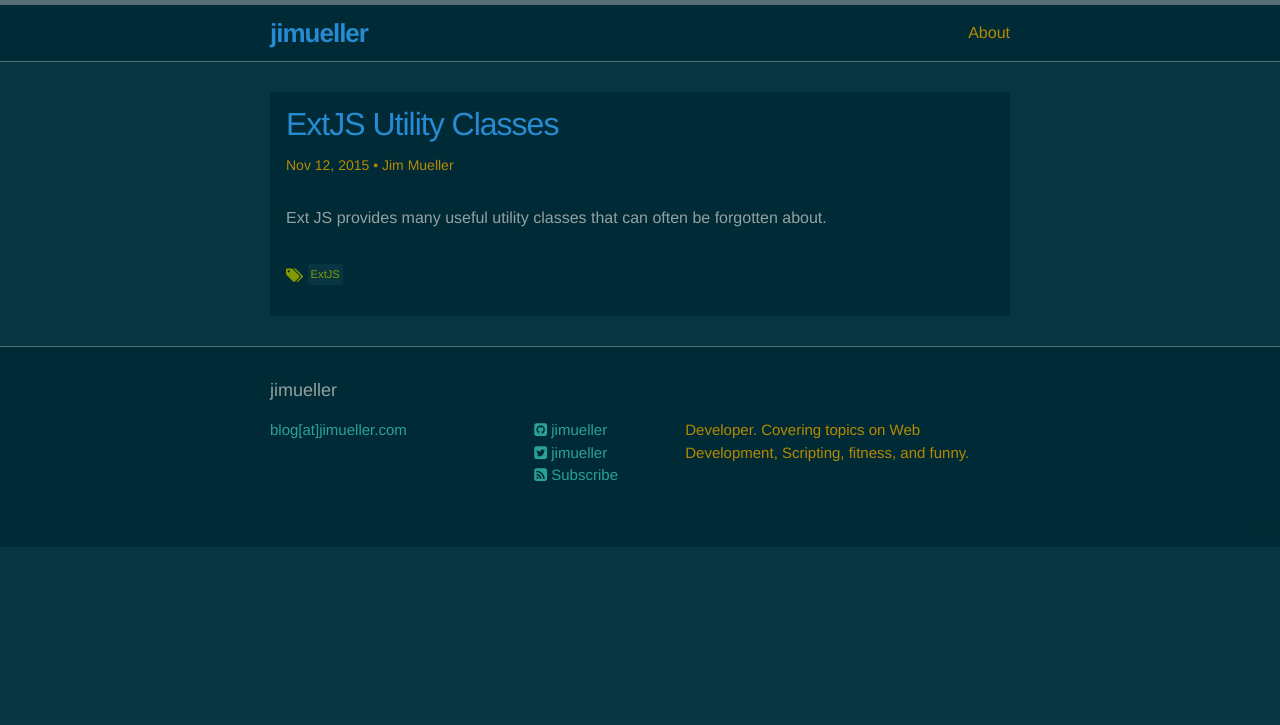
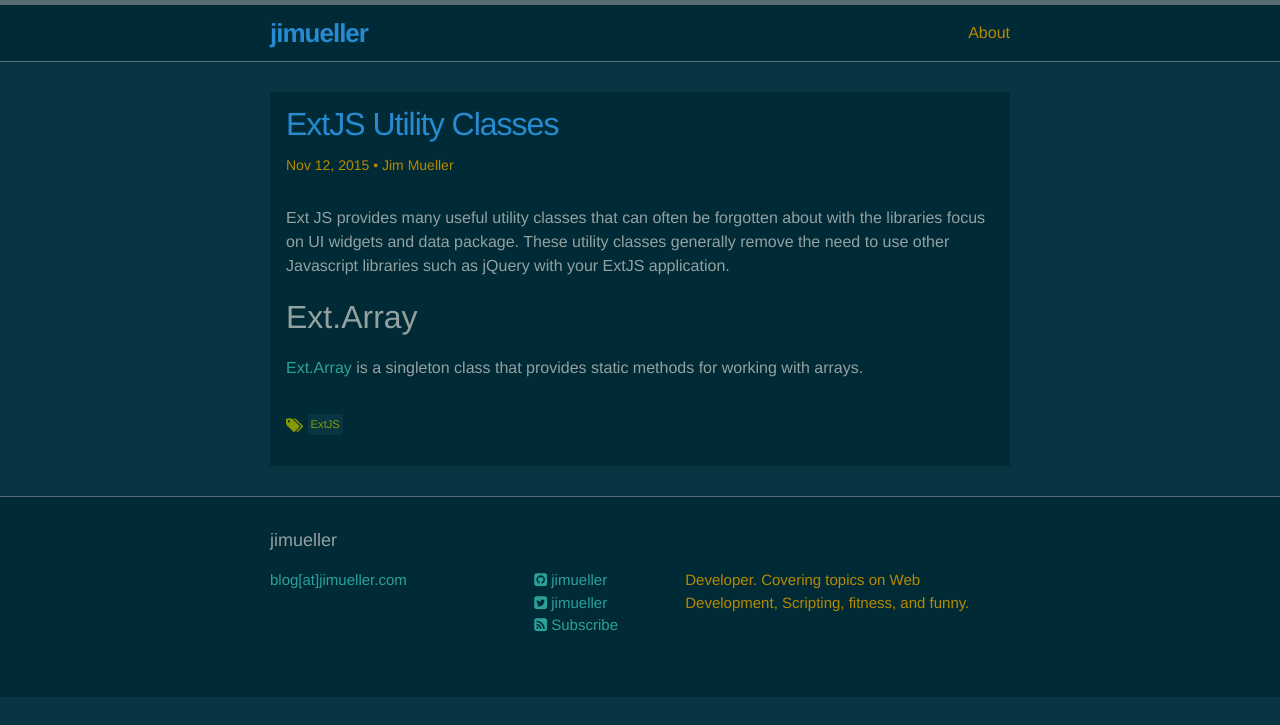
Before and after one commit to jimueller/jimueller.com, a Jekyll site: the page built from _posts/2015-11-12-extjs-utility-classes.md, in a window 1280 px wide. Shown: the top 725 px of the page. Built offline with Jekyll 4.4.1, drawn with Linux system fonts in a browser that asks for light colours; nearby versions of some CDN libraries.

```diff
--- a/Gemfile
+++ b/Gemfile
@@ -6,3 +6,8 @@ gem 'octopress', '~>3.0'
 gem 'guard'
 gem 'guard-jekyll-plus'
 gem 'guard-livereload'
+
+
+group :jekyll_plugins do
+  gem 'octopress-codeblock'
+end
--- a/_posts/2015-11-12-extjs-utility-classes.md
+++ b/_posts/2015-11-12-extjs-utility-classes.md
@@ -6,4 +6,10 @@ categories: dev
 tags: ExtJS
 ---
 
-Ext JS provides many useful utility classes that can often be forgotten about.
+Ext JS provides many useful utility classes that can often be forgotten about with the libraries
+focus on UI widgets and data package.  These utility classes generally remove the need to use other
+Javascript libraries such as jQuery with your ExtJS application.
+
+# Ext.Array
+
+[Ext.Array](http://docs.sencha.com/extjs/6.0/6.0.1-modern/#!/api/Ext.Array) is a singleton class that provides static methods for working with arrays.
```
Also changed, not shown: Gemfile.lock.
